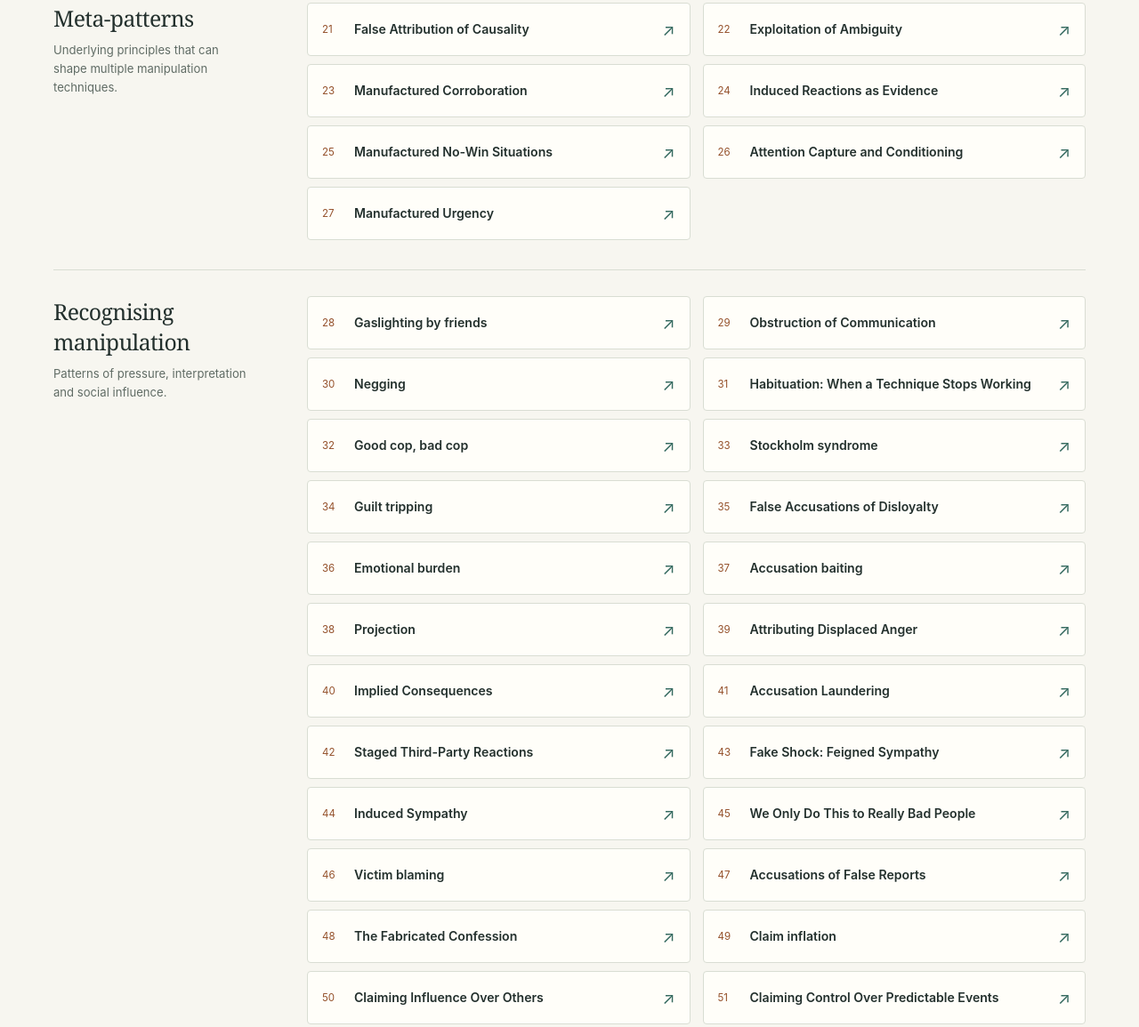
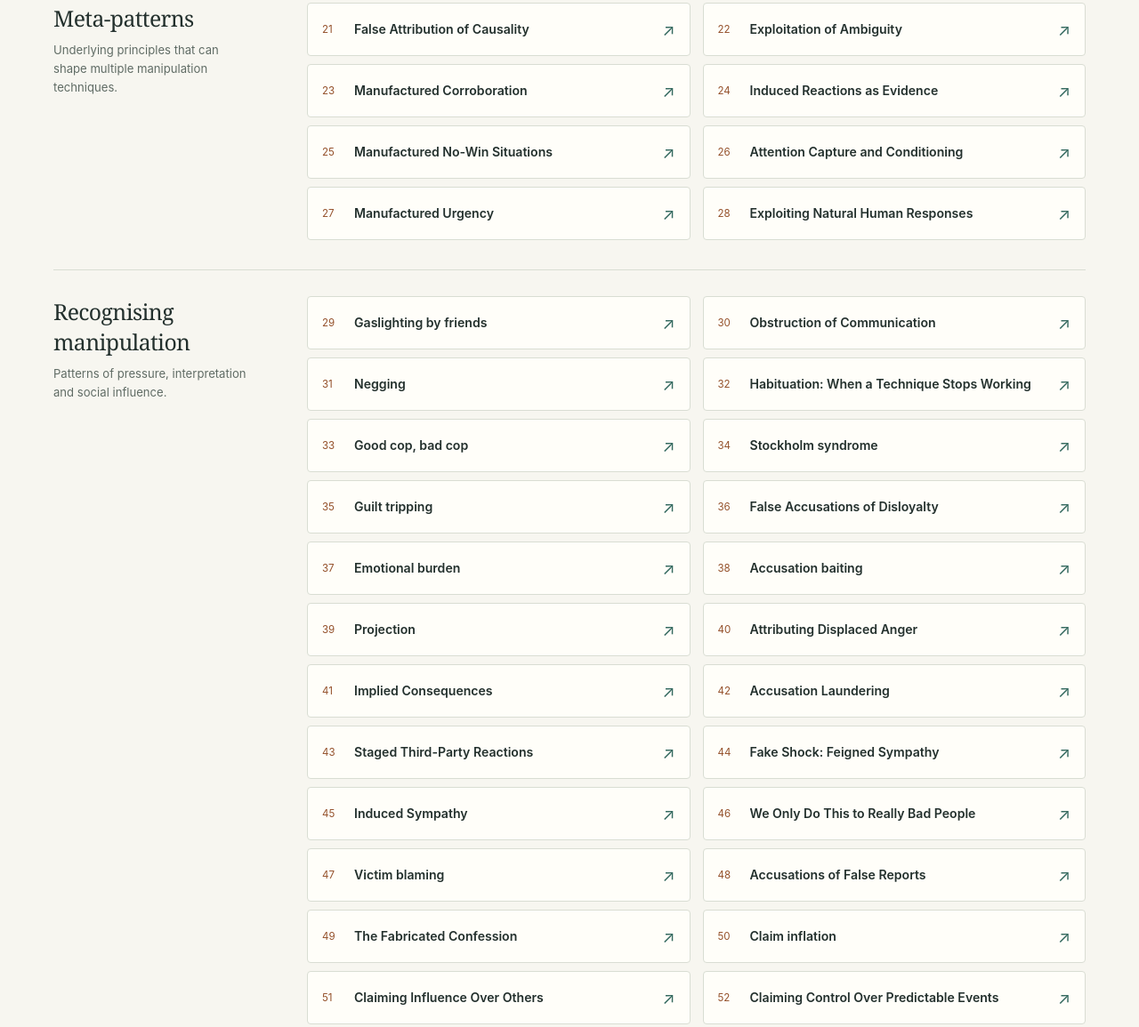
Before and after one commit to mikemayne/surviving-a-psyop, a plain HTML site: page index.html in a window 1280 px wide. Shown: the part 3979-5134 px from the top of the page at 89% size. Drawn offline with Linux system fonts and the light colour scheme.

Commit message:
Index new natural human responses meta-pattern

```diff
--- a/index.html
+++ b/index.html
@@ -809,7 +809,8 @@ My question:
       ["induced_reactions_as_evidence","Induced Reactions as Evidence"],
       ["manufactured_no_win_situations","Manufactured No-Win Situations"],
       ["attention_capture_and_conditioning","Attention Capture and Conditioning"],
-      ["manufactured_urgency","Manufactured Urgency"]
+      ["manufactured_urgency","Manufactured Urgency"],
+      ["exploiting_natural_human_responses","Exploiting Natural Human Responses"]
     ]},
     {name:"Recognising manipulation", note:"Patterns of pressure, interpretation and social influence.", files:[
       ["gaslit_by_friends","Gaslighting by friends"],
```
